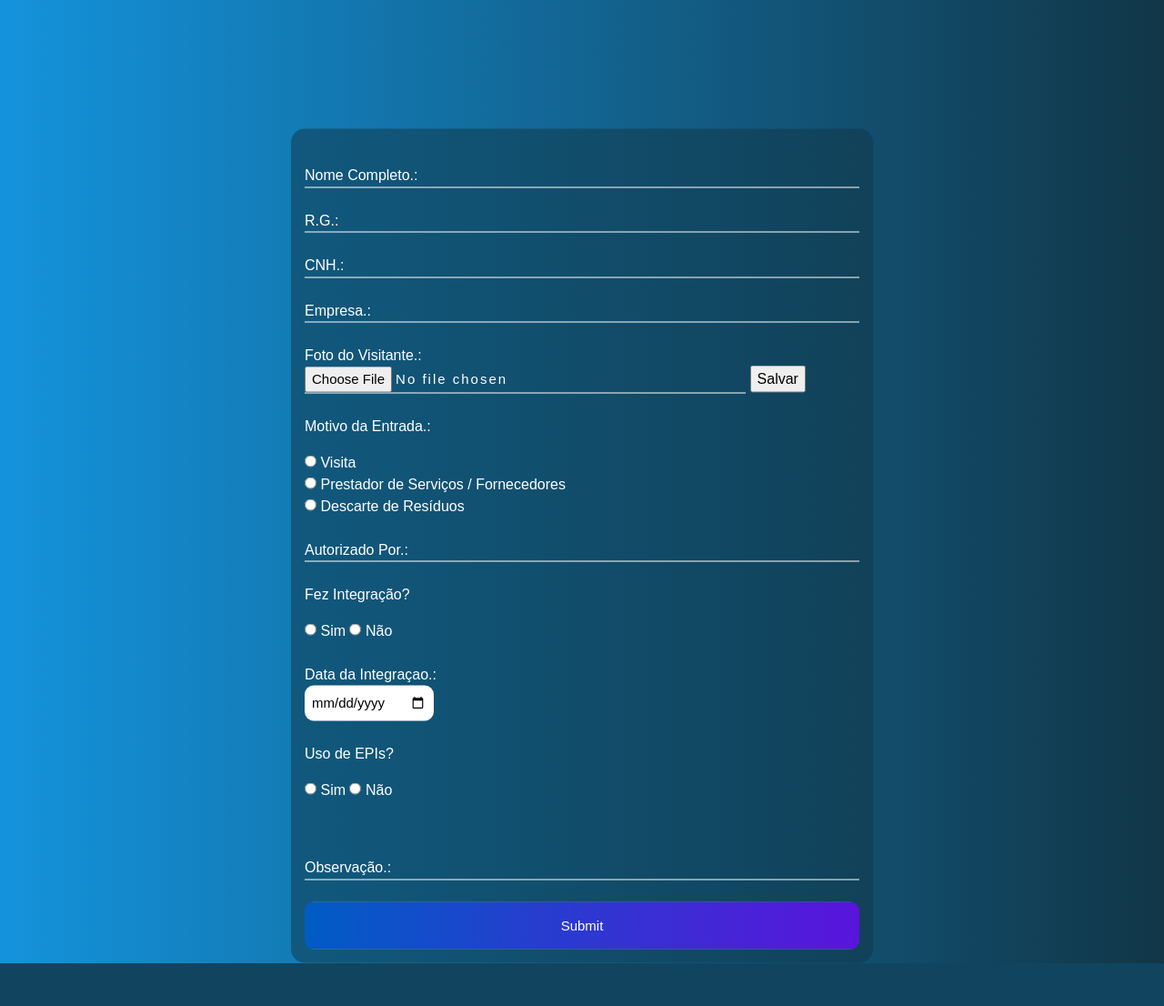
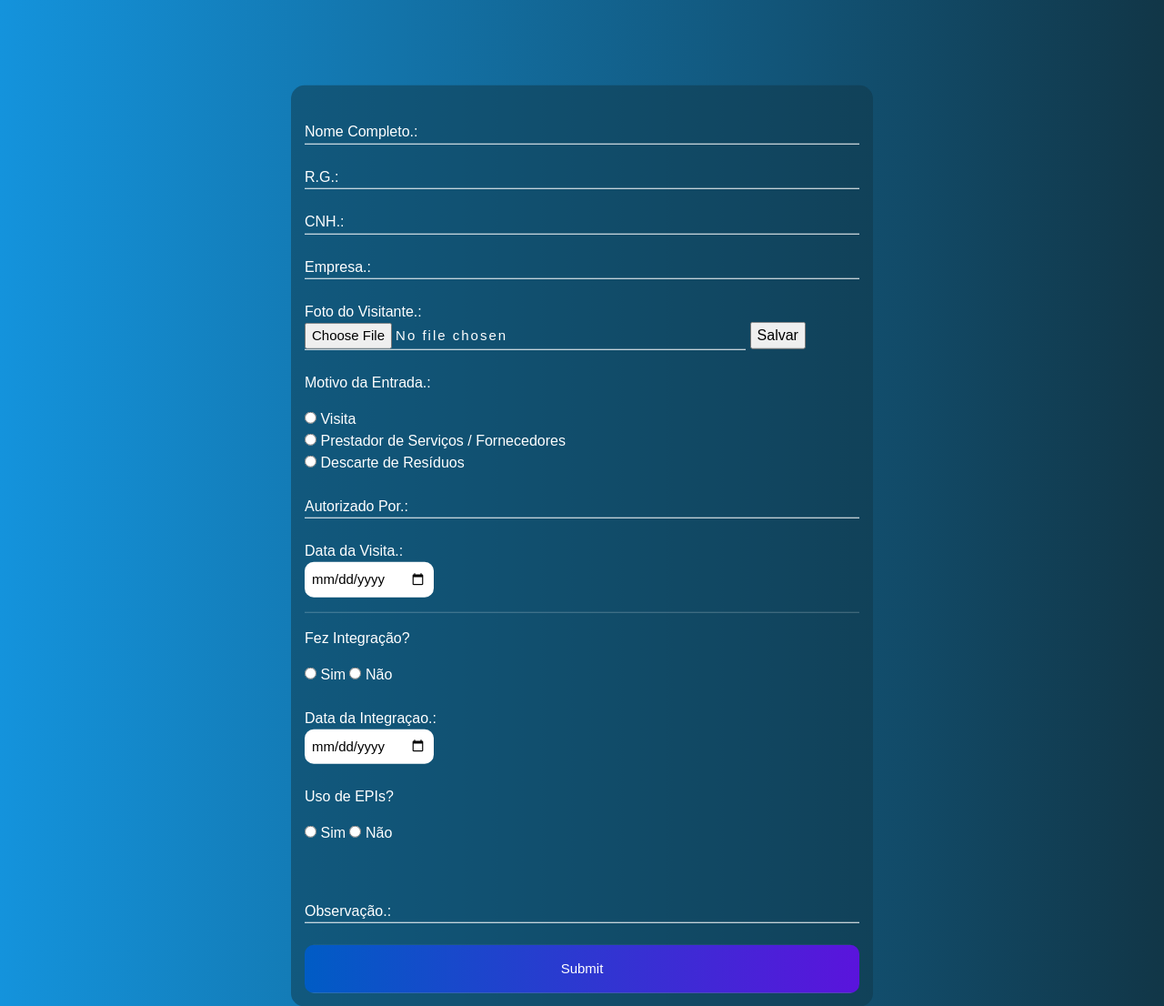
Before and after one commit to tntgm/snacadastro, a PHP site: page /formulario.php in a window 1280 px wide. Shown: the part 56-1162 px from the top of the page at 91% size. Before the commit the page ends 1115 px from the top, so only its background shows below. Run offline with PHP 8.4, Linux system fonts and the light colour scheme.

Commit message:
data da visita

```diff
--- a/formulario/formulario.php
+++ b/formulario/formulario.php
@@ -106,6 +106,13 @@
             outline: none;
             font-size: 15px;
         }
+        #data_visita{
+            border: none;
+            padding: 8px;
+            border-radius: 10px;
+            outline: none;
+            font-size: 15px;
+        }
         #submit{
             background-image: linear-gradient(to right,rgb(0, 92, 197), rgb(90, 20, 220));
             width: 100%;
@@ -204,6 +211,10 @@
                     <label for="autorizadopor" class="labelInput">Autorizado Por.:</label>
                 </div>
                 <br>
+                <label for="data_visita">Data da Visita.:</label><br>
+                <input type="date" name="data_visita" id="data_visita" required>
+                <hr>
+
                 <div class="divepis">
                 <div id="div1">
                     <p>Fez Integração?</p>
```
Lines whose indentation alone changed are shown as unchanged.
